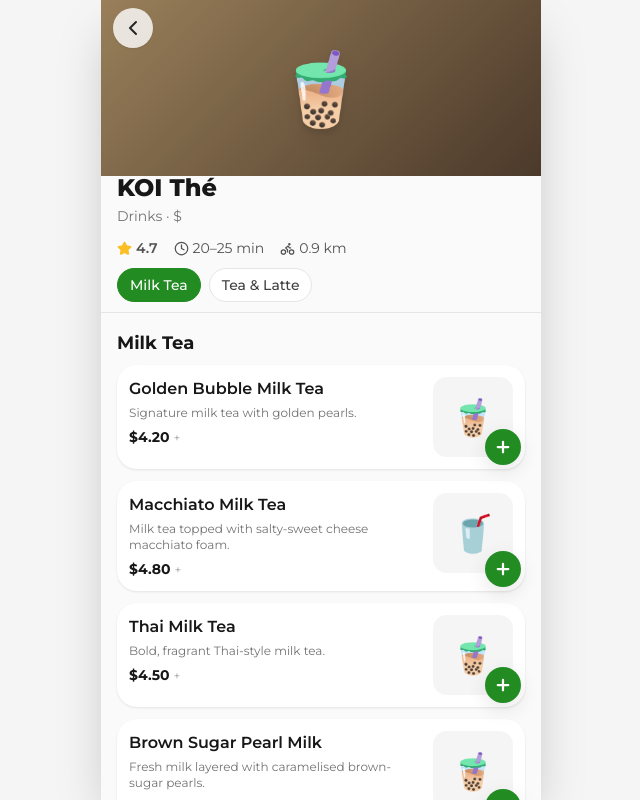
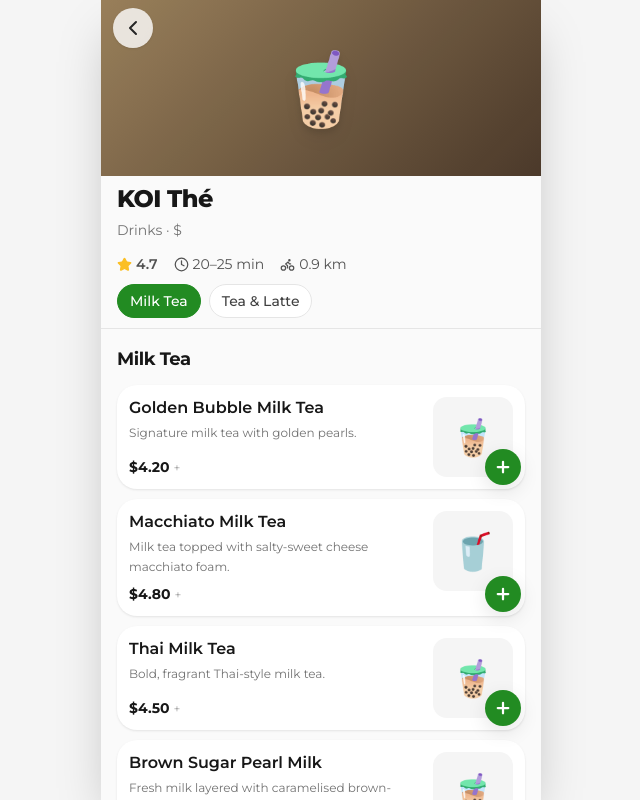
Before and after one commit to ball534/Fake-Food-Delivery, a React (Vite) app: page /#/store/koi in a window 1280 px wide. Shown: the whole page, without its empty margins (319-959 px from the left). Built offline with nearby package versions, Linux system fonts and the light colour scheme.

Commit message:
rework padding

```diff
--- a/src/components/ItemCard.tsx
+++ b/src/components/ItemCard.tsx
@@ -50,14 +50,14 @@
     >
       <div className="flex min-w-0 flex-1 flex-col">
         <div className="flex items-center gap-1.5">
-          <h4 className="truncate font-semibold text-neutral-900 dark:text-white">
+          <h4 className="truncate font-semibold leading-snug text-neutral-900 dark:text-white">
             {item.name}
           </h4>
         </div>
-        <p className="mt-1 line-clamp-2 text-xs text-neutral-500 dark:text-neutral-400">
+        <p className="mt-1 line-clamp-2 text-xs leading-relaxed text-neutral-500 dark:text-neutral-400">
           {item.description}
         </p>
-        <p className="mt-1.5 text-sm font-bold text-neutral-900 dark:text-white">
+        <p className="mt-auto pt-2 text-sm font-bold text-neutral-900 dark:text-white">
           {money(item.basePrice)}
           {needsCustomisation(item) && (
             <span className="ml-1 text-xs font-normal text-neutral-400">+</span>
--- a/src/screens/StoreMenu.tsx
+++ b/src/screens/StoreMenu.tsx
@@ -106,14 +106,14 @@
       </div>
 
       {/* Store info card */}
-      <div className="-mt-6 rounded-t-3xl bg-neutral-50 px-4 pt-5 dark:bg-neutral-950">
-        <h1 className="text-2xl font-extrabold text-neutral-900 dark:text-white">
+      <div className="-mt-6 rounded-t-3xl bg-neutral-50 px-4 pt-8 dark:bg-neutral-950">
+        <h1 className="text-2xl font-extrabold leading-tight tracking-tight text-neutral-900 dark:text-white">
           {store.name}
         </h1>
-        <p className="mt-0.5 text-sm text-neutral-500 dark:text-neutral-400">
+        <p className="mt-1.5 text-sm text-neutral-500 dark:text-neutral-400">
           {store.cuisine} · {"$".repeat(store.priceLevel)}
         </p>
-        <div className="mt-3 flex flex-wrap items-center gap-4 text-sm text-neutral-600 dark:text-neutral-300">
+        <div className="mt-3.5 flex flex-wrap items-center gap-x-4 gap-y-2 text-sm text-neutral-600 dark:text-neutral-300">
           <span className="flex items-center gap-1 font-semibold">
             <Star size={15} className="fill-amber-400 text-amber-400" />
             {store.rating.toFixed(1)}
@@ -171,7 +171,7 @@
       </div>
 
       {/* Menu */}
-      <div className="space-y-6 p-4">
+      <div className="space-y-7 p-4">
         {store.menu.map((cat) => (
           <section
             key={cat.label}
@@ -179,10 +179,10 @@
             data-cat={cat.label}
             className="scroll-mt-16"
           >
-            <h2 className="mb-2 text-lg font-bold text-neutral-900 dark:text-white">
+            <h2 className="mb-3 text-lg font-bold tracking-tight text-neutral-900 dark:text-white">
               {cat.label}
             </h2>
-            <div className="space-y-3">
+            <div className="space-y-2.5">
               {cat.items.map((item) => (
                 <ItemCard key={item.id} item={item} storeId={store.id} />
               ))}
@@ -192,30 +192,30 @@
 
         {/* Reviews */}
         <section>
-          <h2 className="mb-2 flex items-center gap-2 text-lg font-bold text-neutral-900 dark:text-white">
+          <h2 className="mb-3 flex items-center gap-2 text-lg font-bold tracking-tight text-neutral-900 dark:text-white">
             Reviews
             <span className="text-sm font-medium text-neutral-400">
               {pluralize(reviews.length, "review")}
             </span>
           </h2>
-          <div className="space-y-3">
+          <div className="space-y-2.5">
             {reviews.map((r) => (
-              <div key={r.id} className="card p-3.5">
+              <div key={r.id} className="card p-4">
                 <div className="flex items-center gap-3">
                   <span className="grid h-9 w-9 place-items-center rounded-full bg-neutral-100 text-lg dark:bg-neutral-800">
                     {r.emoji}
                   </span>
-                  <div className="min-w-0 flex-1">
+                  <div className="min-w-0 flex-1 leading-tight">
                     <p className="font-semibold text-neutral-900 dark:text-white">
                       {r.author}
                     </p>
-                    <p className="text-xs text-neutral-400">
+                    <p className="mt-0.5 text-xs text-neutral-400">
                       {r.daysAgo === 0 ? "Today" : pluralize(r.daysAgo, "day") + " ago"}
                     </p>
                   </div>
                   <Stars value={r.rating} size={14} />
                 </div>
-                <p className="mt-2 text-sm text-neutral-600 dark:text-neutral-300">
+                <p className="mt-2.5 text-sm leading-relaxed text-neutral-600 dark:text-neutral-300">
                   {r.text}
                 </p>
               </div>
```
